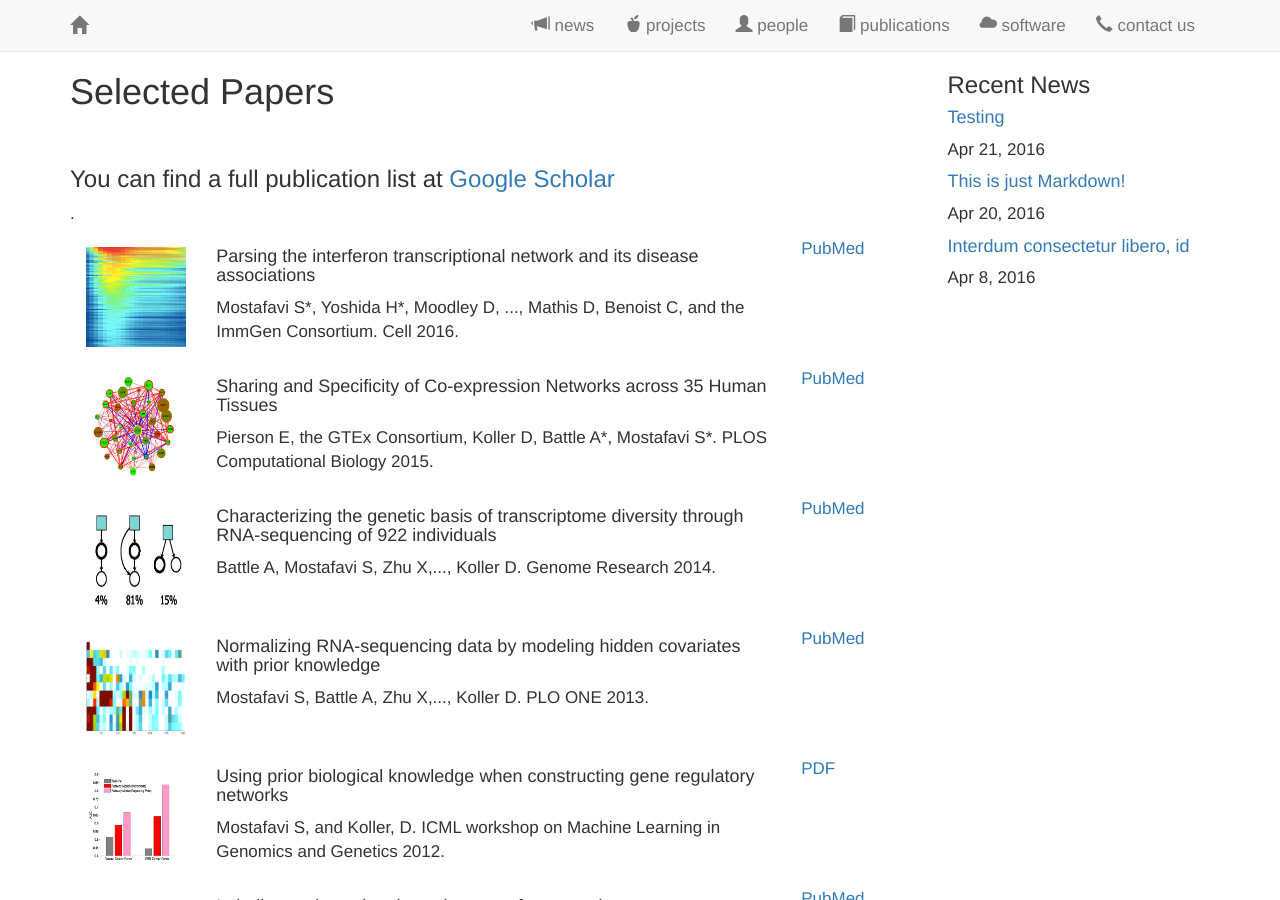
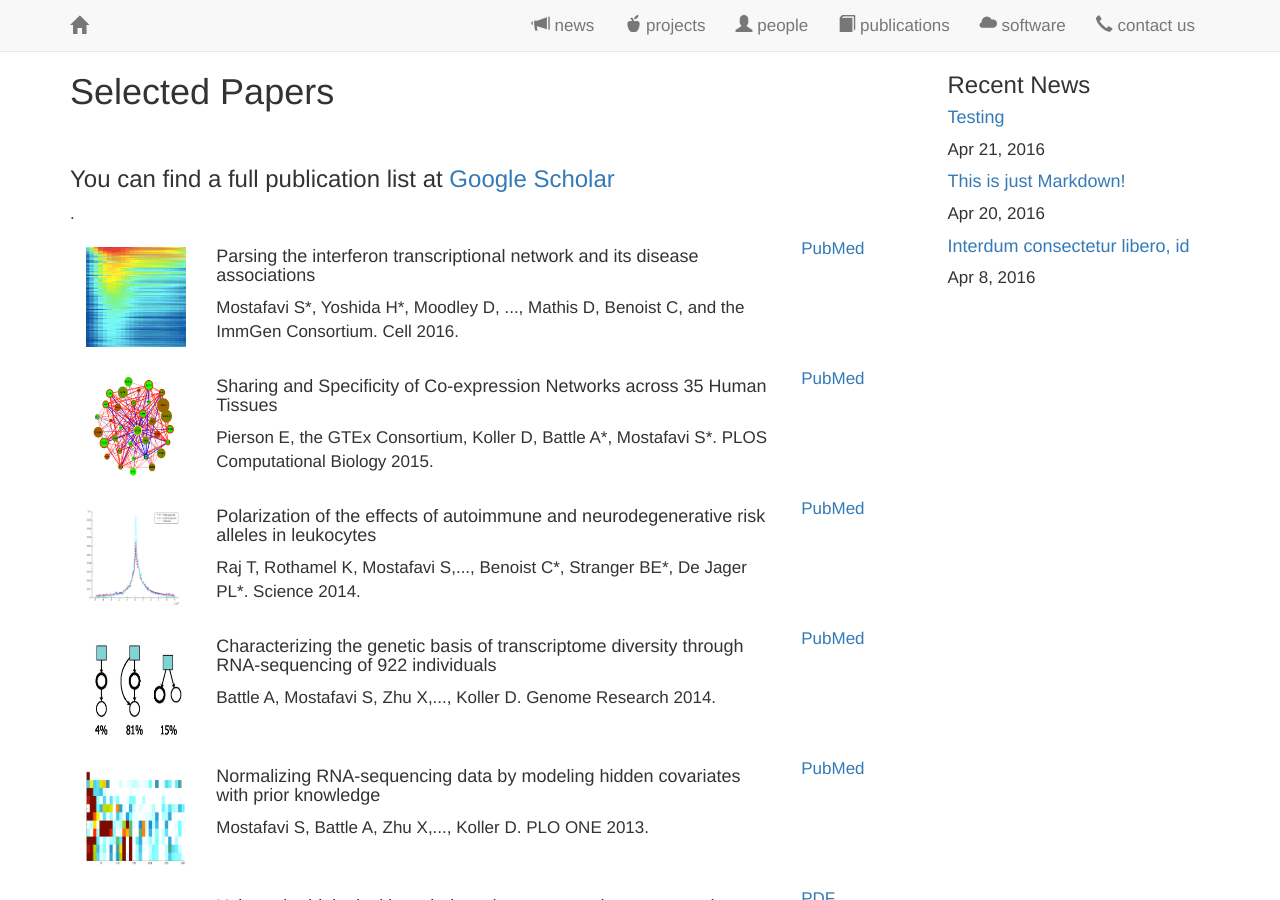
Before and after one commit to saramostafavi/saramostafavi.github.io, a Jekyll site: the page built from publications.html, in a window 1280 px wide and 900 px high. Built offline with Jekyll 4.4.1, drawn with Linux system fonts in a browser that asks for light colours; nearby versions of some CDN libraries; a style sheet for code colours, icons or effects is not loaded.

Commit message:
Update publications.yml

```diff
--- a/_data/publications.yml
+++ b/_data/publications.yml
@@ -17,6 +17,14 @@
     name: PubMed
     url: http://www.ncbi.nlm.nih.gov/pubmed/25970446
 
+- title: >
+    Polarization of the effects of autoimmune and neurodegenerative risk alleles in leukocytes
+  author: >
+    Raj T, Rothamel K, Mostafavi S,..., Benoist C*, Stranger BE*, De Jager PL*. Science 2014.
+  image: ../images/immvar.png
+  repo:
+    name: PubMed
+    url: http://www.ncbi.nlm.nih.gov/pubmed/24786080
 
 - title: >
     Characterizing the genetic basis of transcriptome diversity through RNA-sequencing of 922 individuals
```
